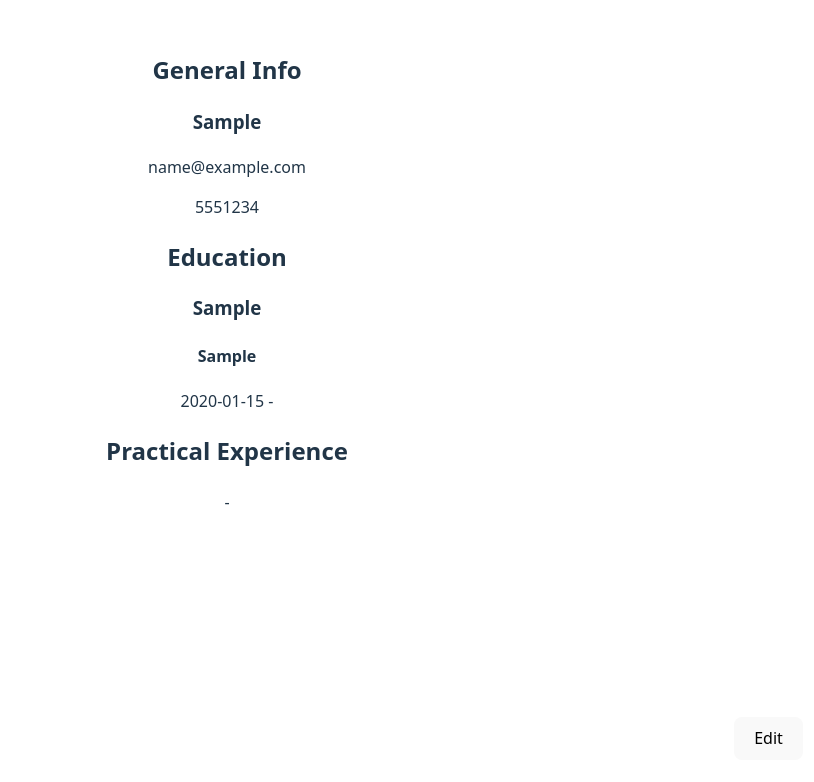
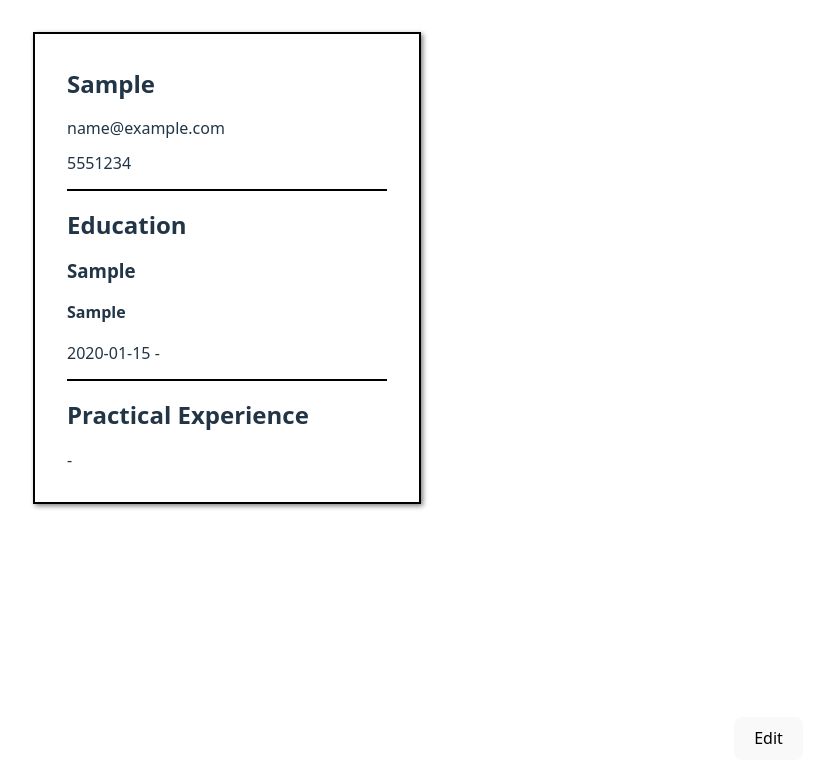
Before and after one commit to crL96/odin-cv, a React (Vite) app: page / in a window 1280 px wide. Both pictures are taken after typing "Sample", "name@example.com", "5551234", "Sample", "Sample", "2020-01-15" into the empty fields and a click on the button "Submit". Shown: the top 782 px of the page, without its empty margins (413-1227 px from the left). Built offline with nearby package versions, Linux system fonts and the light colour scheme.

Commit message:
Add css styling for cvDisplay

```diff
--- a/src/components/CvDisplay.jsx
+++ b/src/components/CvDisplay.jsx
@@ -1,9 +1,10 @@
+import "../styles/CvDisplay.css";
+
 export default function CvDisplay({userData}) {
     return (
         <div id="cvDisplay">
             <div id="displayGeneral">
-                <h2>General Info</h2>
-                <h3>{userData.name}</h3>
+                <h2>{userData.name}</h2>
                 <p>{userData.email}</p>
                 <p>{userData.phone}</p>
             </div>
--- /dev/null
+++ b/src/styles/CvDisplay.css
@@ -0,0 +1,18 @@
+#cvDisplay {
+    min-width: 320px;
+    max-width: 800px;
+
+    border: 2px solid black;
+    box-shadow: 2px 2px 5px grey;
+    padding: 1rem 2rem;
+    line-height: 1.2;
+}
+
+#cvDisplay > * {
+    border-bottom: 2px solid black;
+    text-align: start;
+}
+
+#cvDisplay > *:last-child {
+    border-bottom: 0px;
+}
```
